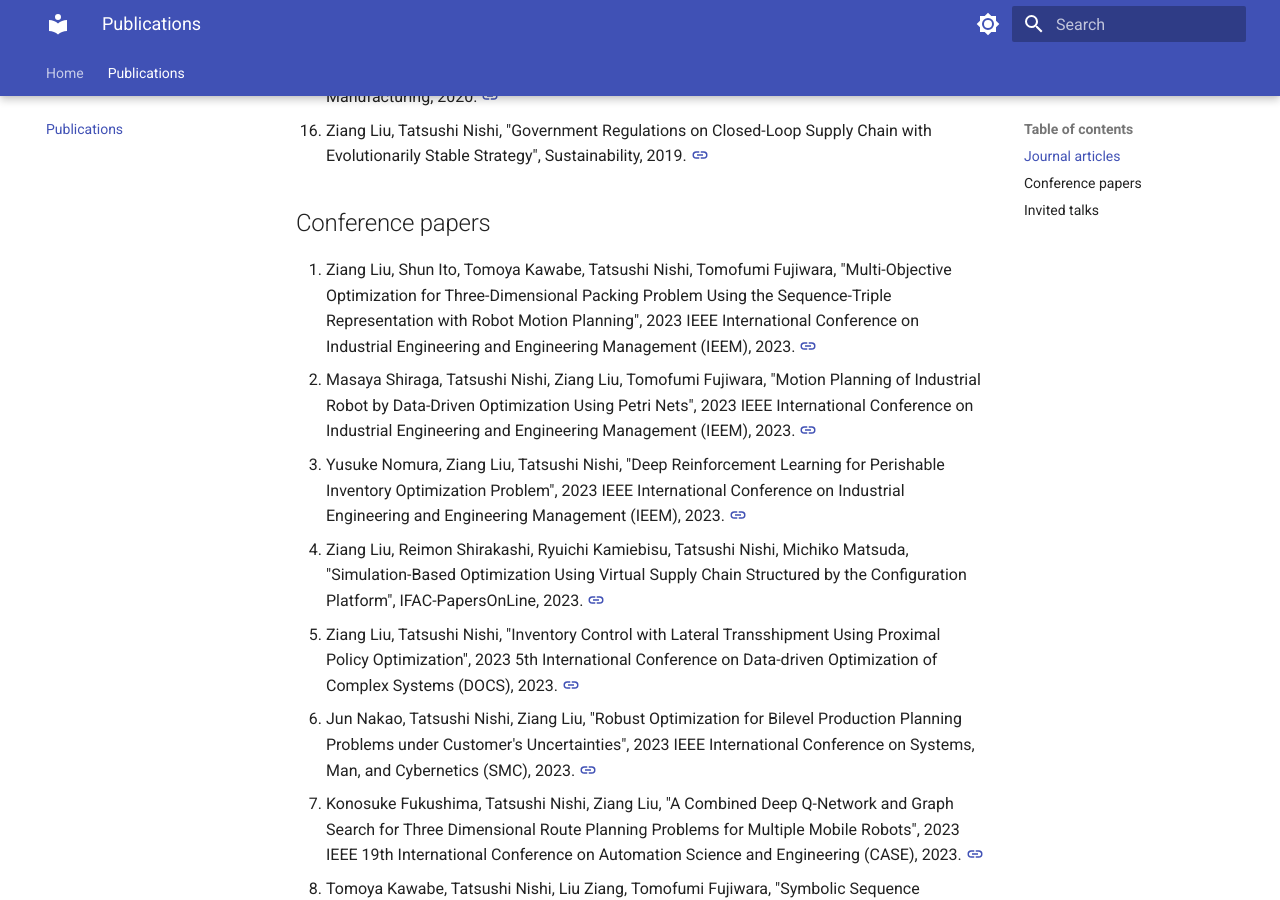
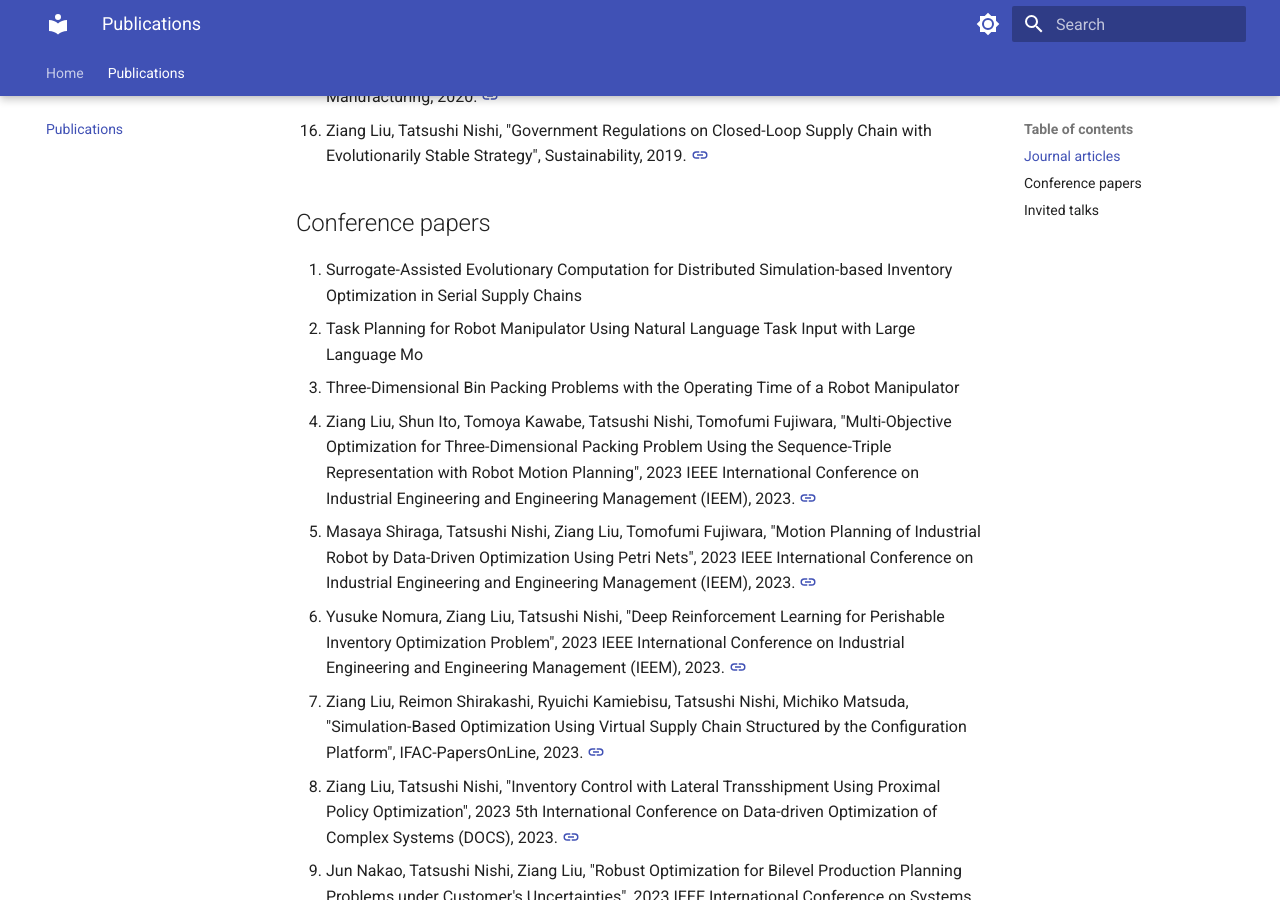
Before and after one commit to zi-ang-liu/zi-ang-liu.github.io, an MkDocs documentation site: the page built from docs/publications.md, in a window 1280 px wide and 900 px high, scrolled down 1252 px. Built offline with MkDocs 1.6.1 and Material for MkDocs 9.7.7, drawn with Linux system fonts in a browser that asks for light colours.

Commit message:
Update publications.md

```diff
--- a/docs/publications.md
+++ b/docs/publications.md
@@ -22,24 +22,27 @@ ESWA-->
 20. Ziang Liu, Tatsushi Nishi, "Government Regulations on Closed-Loop Supply Chain with Evolutionarily Stable Strategy", Sustainability, 2019. [:material-link:](https://doi.org/10.3390/su11185030)
 
 ## Conference papers
-<!-- CEC  CASE -->
-1. Ziang Liu, Shun Ito, Tomoya Kawabe, Tatsushi Nishi, Tomofumi Fujiwara, "Multi-Objective Optimization for Three-Dimensional Packing Problem Using the Sequence-Triple Representation with Robot Motion Planning", 2023 IEEE International Conference on Industrial Engineering and Engineering Management (IEEM), 2023. [:material-link:](https://doi.org/10.1109/IEEM58616.2023.10406772)
-2. Masaya Shiraga, Tatsushi Nishi, Ziang Liu, Tomofumi Fujiwara, "Motion Planning of Industrial Robot by Data-Driven Optimization Using Petri Nets", 2023 IEEE International Conference on Industrial Engineering and Engineering Management (IEEM), 2023. [:material-link:](https://doi.org/10.1109/IEEM58616.2023.10406354)
-3. Yusuke Nomura, Ziang Liu, Tatsushi Nishi, "Deep Reinforcement Learning for Perishable Inventory Optimization Problem", 2023 IEEE International Conference on Industrial Engineering and Engineering Management (IEEM), 2023. [:material-link:](https://doi.org/10.1109/IEEM58616.2023.10406759)
-4. Ziang Liu, Reimon Shirakashi, Ryuichi Kamiebisu, Tatsushi Nishi, Michiko Matsuda, "Simulation-Based Optimization Using Virtual Supply Chain Structured by the Configuration Platform", IFAC-PapersOnLine, 2023. [:material-link:](https://doi.org/https://doi.org/10.1016/j.ifacol.2023.10.1145)
-5. Ziang Liu, Tatsushi Nishi, "Inventory Control with Lateral Transshipment Using Proximal Policy Optimization", 2023 5th International Conference on Data-driven Optimization of Complex Systems (DOCS), 2023. [:material-link:](https://doi.org/10.1109/DOCS60977.2023.10294547)
-6. Jun Nakao, Tatsushi Nishi, Ziang Liu, "Robust Optimization for Bilevel Production Planning Problems under Customer's Uncertainties", 2023 IEEE International Conference on Systems, Man, and Cybernetics (SMC), 2023. [:material-link:](https://doi.org/10.1109/SMC53992.2023.10394540)
-7. Konosuke Fukushima, Tatsushi Nishi, Ziang Liu, "A Combined Deep Q-Network and Graph Search for Three Dimensional Route Planning Problems for Multiple Mobile Robots", 2023 IEEE 19th International Conference on Automation Science and Engineering (CASE), 2023. [:material-link:](https://doi.org/10.1109/CASE56687.2023.10260638)
-8. Tomoya Kawabe, Tatsushi Nishi, Liu Ziang, Tomofumi Fujiwara, "Symbolic Sequence Optimization Approach for Task and Motion Planning of Robot Manipulators", 2023 IEEE 19th International Conference on Automation Science and Engineering (CASE), 2023. [:material-link:](https://doi.org/10.1109/CASE56687.2023.10260452)
-9. Kengo Hara, Tatsushi Nishi, Ziang Liu, Tomofumi Fujiwara, "Collision-Free Motion Planning for Multiple Robot Arms by Combining Deep Q-Network and Graph Search Algorithm", 2023 IEEE 19th International Conference on Automation Science and Engineering (CASE), 2023. [:material-link:](https://doi.org/10.1109/CASE56687.2023.10260329)
-10. Takuma Bando, Tatsushi Nishi, Md Alam, Ziang Liu, Tomofumi Fujiwara, "Automatic Generation of Optimization Model using Process Mining and Petri Nets for Optimal Motion Planning of 6-DOF Manipulators", 2022 IEEE/RSJ International Conference on Intelligent Robots and Systems (IROS), 2022. [:material-link:](https://doi.org/10.1109/IROS47612.2022.9982201)
-11. Yushi Oyama, Tatsudhi Nishi, Ziang Liu, Md Alam, Tomofumi Fujiwara, "Decision Support System for Selecting Robot Systems for Pick-and-place Operation of Robot Manipulator", 2022 IEEE International Conference on Industrial Engineering and Engineering Management (IEEM), 2022. [:material-link:](https://doi.org/10.1109/IEEM55944.2022.9989780)
-12. Yu Nishihata, Ziang Liu, Tatsushi Nishi, "Epidemiological Model of COVID-19 based on Evolutionary Game Theory: Considering the Viral Mutations", 2022 IEEE International Conference on Industrial Engineering and Engineering Management (IEEM), 2022. [:material-link:](https://doi.org/10.1109/IEEM55944.2022.9989989)
-13. Tomoya Kawabe, Ziang Liu, Tatsushi Nishi, Md Alam, Tomofumi Fujiwara, "Optimal Motion Planning and Layout Design in Robotic Cellular Manufacturing Systems", 2022 IEEE International Conference on Industrial Engineering and Engineering Management (IEEM), 2022. [:material-link:](https://doi.org/10.1109/IEEM55944.2022.9989566)
-14. Naoto Debuchi, Tatsushi Nishi, Ziang Liu, "Distributed Optimization for Supply Chain Planning for Multiple Companies Using Subgradient Method and Consensus Control", Advances in Production Management Systems. Smart Manufacturing and Logistics Systems: Turning Ideas into Action, 2022. [:material-link:](https://doi.org/10.1007/978-3-031-16411-8_27)
-15. Ryuichi Kamiebisu, Taiki Saso, Jun Nakao, Ziang Liu, Tatsushi Nishi, Michiko Matsuda, "Use cases of the platform for structuring a smart supply chain in discrete manufacturing", Procedia CIRP, 2022. [:material-link:](https://doi.org/10.1016/j.procir.2022.05.046)
-16. Michiko Matsuda, Tatsushi Nishi, Ryuichi Kamiebisu, Mao Hasegawa, Roghayyeh Alizadeh, Ziang Liu, "Use of virtual supply chain constructed by cyber-physical systems concept", Procedia CIRP, 2021. [:material-link:](https://doi.org/10.1016/j.procir.2021.11.059)
-17. Ziang Liu, Tatsushi Nishi, "An Evolutionary Game Model in Closed-Loop Supply Chain", 2019 IEEE International Conference on Industrial Engineering and Engineering Management (IEEM), 2019. [:material-link:](https://doi.org/10.1109/IEEM44572.2019.8978741)
+<!-- IEEM -->
+1. Surrogate-Assisted Evolutionary Computation for Distributed Simulation-based Inventory Optimization in Serial Supply Chains
+2. Task Planning for Robot Manipulator Using Natural Language Task Input with Large Language Mo
+3. Three-Dimensional Bin Packing Problems with the Operating Time of a Robot Manipulator
+4. Ziang Liu, Shun Ito, Tomoya Kawabe, Tatsushi Nishi, Tomofumi Fujiwara, "Multi-Objective Optimization for Three-Dimensional Packing Problem Using the Sequence-Triple Representation with Robot Motion Planning", 2023 IEEE International Conference on Industrial Engineering and Engineering Management (IEEM), 2023. [:material-link:](https://doi.org/10.1109/IEEM58616.2023.10406772)
+5. Masaya Shiraga, Tatsushi Nishi, Ziang Liu, Tomofumi Fujiwara, "Motion Planning of Industrial Robot by Data-Driven Optimization Using Petri Nets", 2023 IEEE International Conference on Industrial Engineering and Engineering Management (IEEM), 2023. [:material-link:](https://doi.org/10.1109/IEEM58616.2023.10406354)
+6. Yusuke Nomura, Ziang Liu, Tatsushi Nishi, "Deep Reinforcement Learning for Perishable Inventory Optimization Problem", 2023 IEEE International Conference on Industrial Engineering and Engineering Management (IEEM), 2023. [:material-link:](https://doi.org/10.1109/IEEM58616.2023.10406759)
+7. Ziang Liu, Reimon Shirakashi, Ryuichi Kamiebisu, Tatsushi Nishi, Michiko Matsuda, "Simulation-Based Optimization Using Virtual Supply Chain Structured by the Configuration Platform", IFAC-PapersOnLine, 2023. [:material-link:](https://doi.org/https://doi.org/10.1016/j.ifacol.2023.10.1145)
+8. Ziang Liu, Tatsushi Nishi, "Inventory Control with Lateral Transshipment Using Proximal Policy Optimization", 2023 5th International Conference on Data-driven Optimization of Complex Systems (DOCS), 2023. [:material-link:](https://doi.org/10.1109/DOCS60977.2023.10294547)
+9.  Jun Nakao, Tatsushi Nishi, Ziang Liu, "Robust Optimization for Bilevel Production Planning Problems under Customer's Uncertainties", 2023 IEEE International Conference on Systems, Man, and Cybernetics (SMC), 2023. [:material-link:](https://doi.org/10.1109/SMC53992.2023.10394540)
+10. Konosuke Fukushima, Tatsushi Nishi, Ziang Liu, "A Combined Deep Q-Network and Graph Search for Three Dimensional Route Planning Problems for Multiple Mobile Robots", 2023 IEEE 19th International Conference on Automation Science and Engineering (CASE), 2023. [:material-link:](https://doi.org/10.1109/CASE56687.2023.10260638)
+11. Tomoya Kawabe, Tatsushi Nishi, Liu Ziang, Tomofumi Fujiwara, "Symbolic Sequence Optimization Approach for Task and Motion Planning of Robot Manipulators", 2023 IEEE 19th International Conference on Automation Science and Engineering (CASE), 2023. [:material-link:](https://doi.org/10.1109/CASE56687.2023.10260452)
+12. Kengo Hara, Tatsushi Nishi, Ziang Liu, Tomofumi Fujiwara, "Collision-Free Motion Planning for Multiple Robot Arms by Combining Deep Q-Network and Graph Search Algorithm", 2023 IEEE 19th International Conference on Automation Science and Engineering (CASE), 2023. [:material-link:](https://doi.org/10.1109/CASE56687.2023.10260329)
+13. Takuma Bando, Tatsushi Nishi, Md Alam, Ziang Liu, Tomofumi Fujiwara, "Automatic Generation of Optimization Model using Process Mining and Petri Nets for Optimal Motion Planning of 6-DOF Manipulators", 2022 IEEE/RSJ International Conference on Intelligent Robots and Systems (IROS), 2022. [:material-link:](https://doi.org/10.1109/IROS47612.2022.9982201)
+14. Yushi Oyama, Tatsudhi Nishi, Ziang Liu, Md Alam, Tomofumi Fujiwara, "Decision Support System for Selecting Robot Systems for Pick-and-place Operation of Robot Manipulator", 2022 IEEE International Conference on Industrial Engineering and Engineering Management (IEEM), 2022. [:material-link:](https://doi.org/10.1109/IEEM55944.2022.9989780)
+15. Yu Nishihata, Ziang Liu, Tatsushi Nishi, "Epidemiological Model of COVID-19 based on Evolutionary Game Theory: Considering the Viral Mutations", 2022 IEEE International Conference on Industrial Engineering and Engineering Management (IEEM), 2022. [:material-link:](https://doi.org/10.1109/IEEM55944.2022.9989989)
+16. Tomoya Kawabe, Ziang Liu, Tatsushi Nishi, Md Alam, Tomofumi Fujiwara, "Optimal Motion Planning and Layout Design in Robotic Cellular Manufacturing Systems", 2022 IEEE International Conference on Industrial Engineering and Engineering Management (IEEM), 2022. [:material-link:](https://doi.org/10.1109/IEEM55944.2022.9989566)
+17. Naoto Debuchi, Tatsushi Nishi, Ziang Liu, "Distributed Optimization for Supply Chain Planning for Multiple Companies Using Subgradient Method and Consensus Control", Advances in Production Management Systems. Smart Manufacturing and Logistics Systems: Turning Ideas into Action, 2022. [:material-link:](https://doi.org/10.1007/978-3-031-16411-8_27)
+18. Ryuichi Kamiebisu, Taiki Saso, Jun Nakao, Ziang Liu, Tatsushi Nishi, Michiko Matsuda, "Use cases of the platform for structuring a smart supply chain in discrete manufacturing", Procedia CIRP, 2022. [:material-link:](https://doi.org/10.1016/j.procir.2022.05.046)
+19. Michiko Matsuda, Tatsushi Nishi, Ryuichi Kamiebisu, Mao Hasegawa, Roghayyeh Alizadeh, Ziang Liu, "Use of virtual supply chain constructed by cyber-physical systems concept", Procedia CIRP, 2021. [:material-link:](https://doi.org/10.1016/j.procir.2021.11.059)
+20. Ziang Liu, Tatsushi Nishi, "An Evolutionary Game Model in Closed-Loop Supply Chain", 2019 IEEE International Conference on Industrial Engineering and Engineering Management (IEEM), 2019. [:material-link:](https://doi.org/10.1109/IEEM44572.2019.8978741)
 
 ## Invited talks
 1. Ziang Liu, ["Integrating Machine Learning and Optimization for Inventory Management"](https://vagabond-journey-286.notion.site/MOAI-Forum-bad15e6d16984697a4c1871b03af0008), MOAI, Jan 26, 2024. [:material-file-code:](https://github.com/zi-ang-liu/ML-and-Opt-for-Inventory)
```
